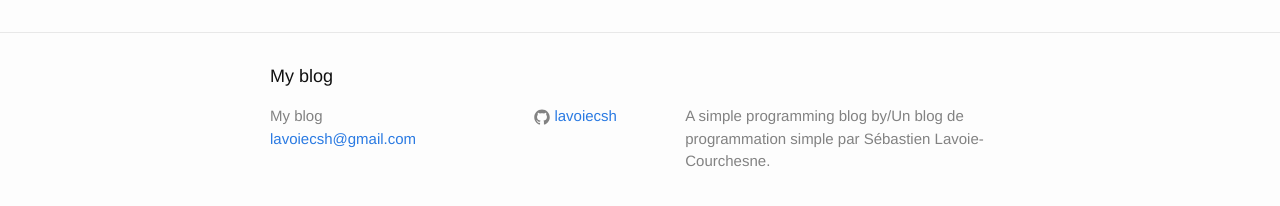
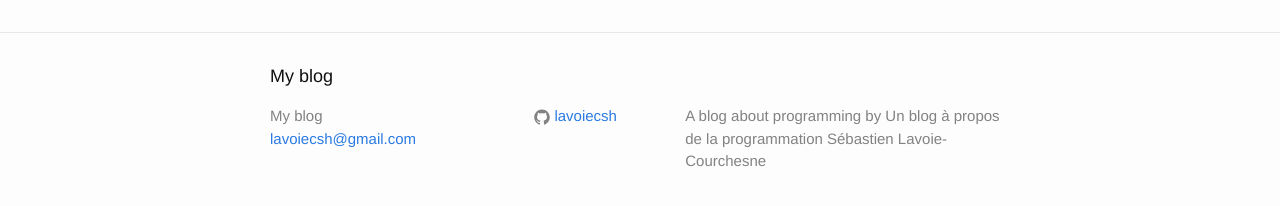
Before and after one commit to lavoiecsh/lavoiecsh.github.io, a Jekyll site: the page built from about.md, in a window 1280 px wide. Shown: the part 255-461 px from the top of the page. Built offline with Jekyll 4.4.1, drawn with Linux system fonts in a browser that asks for light colours.

Commit message:
Adjust blog descripiton

```diff
--- a/_config.yml
+++ b/_config.yml
@@ -1,14 +1,12 @@
-# Site settings
 title: My blog
 email: lavoiecsh@gmail.com
 description: >
-  A simple programming blog by/Un blog de programmation simple par Sébastien Lavoie-Courchesne.
+  A blog about programming by
+  Un blog à propos de la programmation
+  Sébastien Lavoie-Courchesne
 baseurl: ""
 url: "http://lavoiecsh.github.io/" # the base hostname & protocol for your site
 twitter_username:
 github_username:  lavoiecsh
-
-# Build settings
+theme: jekyll-theme-time-machine
 markdown: kramdown
-
-theme: jekyll-theme-time-machine
```
